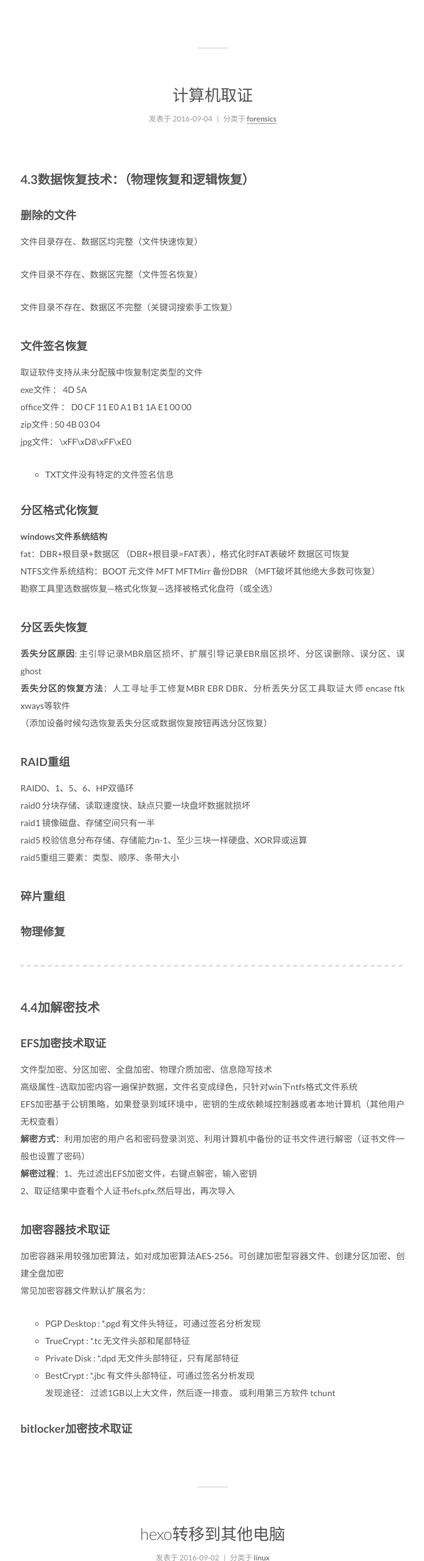
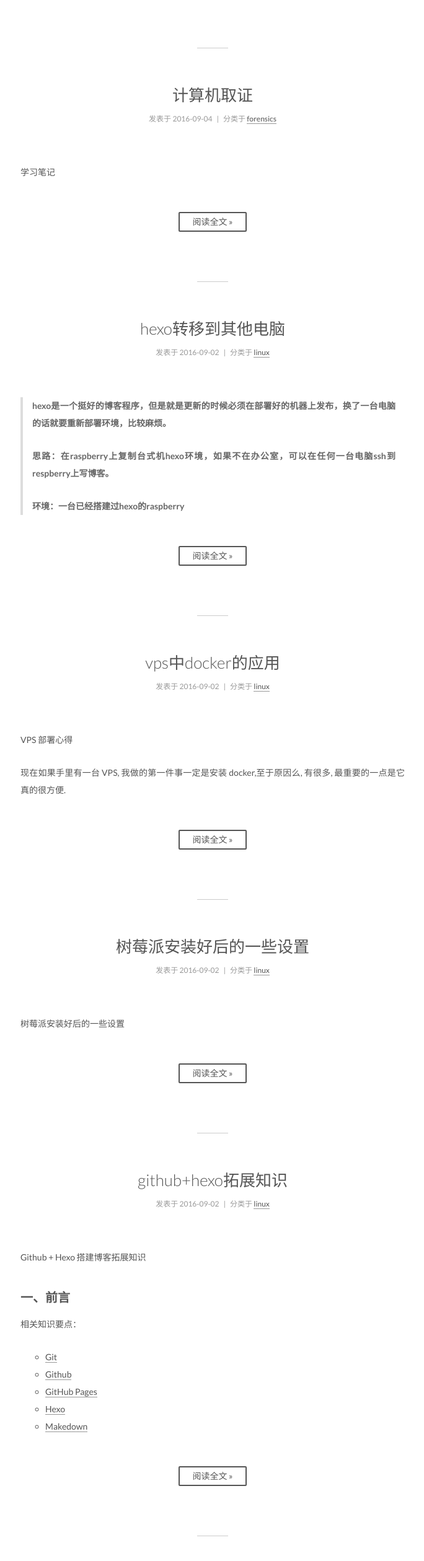
Before and after one commit to hunzig/blog.github.io, a plain HTML site: page index.html in a window 1280 px wide. Shown: the part 1129-3648 px from the top of the page at 62% size, without its empty margins (427-1111 px from the left). Drawn offline with Linux system fonts and the light colour scheme.

Commit message:
Site updated: 2016-09-07 05:07:41

```diff
--- a/index.html
+++ b/index.html
@@ -645,29 +645,12 @@
 
 
 
-
-            <a id="more"></a>
-<h2 id="4-3数据恢复技术：（物理恢复和逻辑恢复）"><a href="#4-3数据恢复技术：（物理恢复和逻辑恢复）" class="headerlink" title="4.3数据恢复技术：（物理恢复和逻辑恢复）"></a>4.3数据恢复技术：（物理恢复和逻辑恢复）</h2><h3 id="删除的文件"><a href="#删除的文件" class="headerlink" title="删除的文件"></a>删除的文件</h3><p>文件目录存在、数据区均完整（文件快速恢复）</p>
-<p>文件目录不存在、数据区完整（文件签名恢复）</p>
-<p>文件目录不存在、数据区不完整（关键词搜索手工恢复）</p>
-<h3 id="文件签名恢复"><a href="#文件签名恢复" class="headerlink" title="文件签名恢复"></a>文件签名恢复</h3><p>取证软件支持从未分配簇中恢复制定类型的文件<br>exe文件 ：  4D 5A<br>office文件 ： D0 CF 11 E0 A1 B1 1A E1 00 00<br>zip文件  : 50 4B 03 04<br>jpg文件： \xFF\xD8\xFF\xE0</p>
-<ul>
-<li>TXT文件没有特定的文件签名信息</li>
-</ul>
-<h3 id="分区格式化恢复"><a href="#分区格式化恢复" class="headerlink" title="分区格式化恢复"></a>分区格式化恢复</h3><p><strong>windows文件系统结构</strong><br>fat：DBR+根目录+数据区   （DBR+根目录=FAT表），格式化时FAT表破坏 数据区可恢复<br>NTFS文件系统结构：BOOT  元文件  MFT   MFTMirr   备份DBR （MFT破坏其他绝大多数可恢复）<br>勘察工具里选数据恢复—格式化恢复—选择被格式化盘符（或全选）</p>
-<h3 id="分区丢失恢复"><a href="#分区丢失恢复" class="headerlink" title="分区丢失恢复"></a>分区丢失恢复</h3><p><strong>丢失分区原因</strong>: 主引导记录MBR扇区损坏、扩展引导记录EBR扇区损坏、分区误删除、误分区、误ghost<br><strong>丢失分区的恢复方法</strong>：人工寻址手工修复MBR EBR DBR、分析丢失分区工具取证大师 encase ftk xways等软件<br>（添加设备时候勾选恢复丢失分区或数据恢复按钮再选分区恢复）</p>
-<h3 id="RAID重组"><a href="#RAID重组" class="headerlink" title="RAID重组"></a>RAID重组</h3><p>RAID0、1、5、6、HP双循环<br>raid0 分块存储、读取速度快、缺点只要一块盘坏数据就损坏<br>raid1 镜像磁盘、存储空间只有一半<br>raid5 校验信息分布存储、存储能力n-1、至少三块一样硬盘、XOR异或运算<br>       raid5重组三要素：类型、顺序、条带大小</p>
-<h3 id="碎片重组"><a href="#碎片重组" class="headerlink" title="碎片重组"></a>碎片重组</h3><h3 id="物理修复"><a href="#物理修复" class="headerlink" title="物理修复"></a>物理修复</h3><hr>
-<h2 id="4-4加解密技术"><a href="#4-4加解密技术" class="headerlink" title="4.4加解密技术"></a>4.4加解密技术</h2><h3 id="EFS加密技术取证"><a href="#EFS加密技术取证" class="headerlink" title="EFS加密技术取证"></a>EFS加密技术取证</h3><p>文件型加密、分区加密、全盘加密、物理介质加密、信息隐写技术<br>高级属性–选取加密内容一遍保护数据，文件名变成绿色，只针对win下ntfs格式文件系统<br>EFS加密基于公钥策略，如果登录到域环境中，密钥的生成依赖域控制器或者本地计算机（其他用户无权查看）<br><strong>解密方式</strong>：利用加密的用户名和密码登录浏览、利用计算机中备份的证书文件进行解密（证书文件一般也设置了密码）<br><strong>解密过程</strong>：1、先过滤出EFS加密文件，右键点解密，输入密钥<br>2、取证结果中查看个人证书efs.pfx,然后导出，再次导入</p>
-<h3 id="加密容器技术取证"><a href="#加密容器技术取证" class="headerlink" title="加密容器技术取证"></a>加密容器技术取证</h3><p>加密容器采用较强加密算法，如对成加密算法AES-256。可创建加密型容器文件、创建分区加密、创建全盘加密<br>常见加密容器文件默认扩展名为：</p>
-<ul>
-<li>PGP Desktop :  *.pgd  有文件头特征，可通过签名分析发现</li>
-<li>TrueCrypt : *.tc   无文件头部和尾部特征</li>
-<li>Private Disk : *.dpd  无文件头部特征，只有尾部特征</li>
-<li>BestCrypt : *.jbc  有文件头部特征，可通过签名分析发现<br>发现途径： 过滤1GB以上大文件，然后逐一排查。 或利用第三方软件 tchunt</li>
-</ul>
-<h3 id="bitlocker加密技术取证"><a href="#bitlocker加密技术取证" class="headerlink" title="bitlocker加密技术取证"></a>bitlocker加密技术取证</h3>
-
+          <p>学习笔记</p>
+          <div class="post-more-link text-center">
+            <a class="btn" href="/2016/09/04/4jsjqz/#more" rel="contents">
+              阅读全文 &raquo;
+            </a>
+          </div>
 
 
     </div>
```
Also changed, not shown: 2016/09/04/4jsjqz/index.html (+6 -14 lines).
